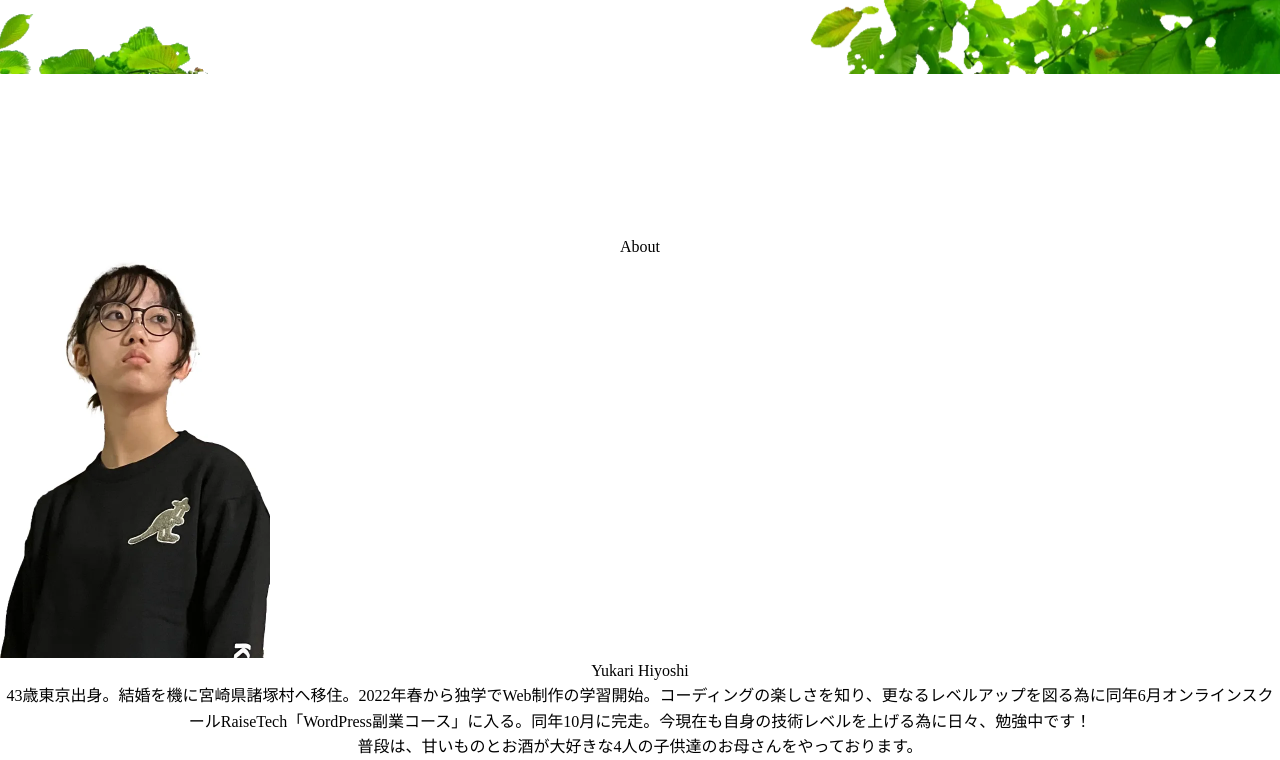
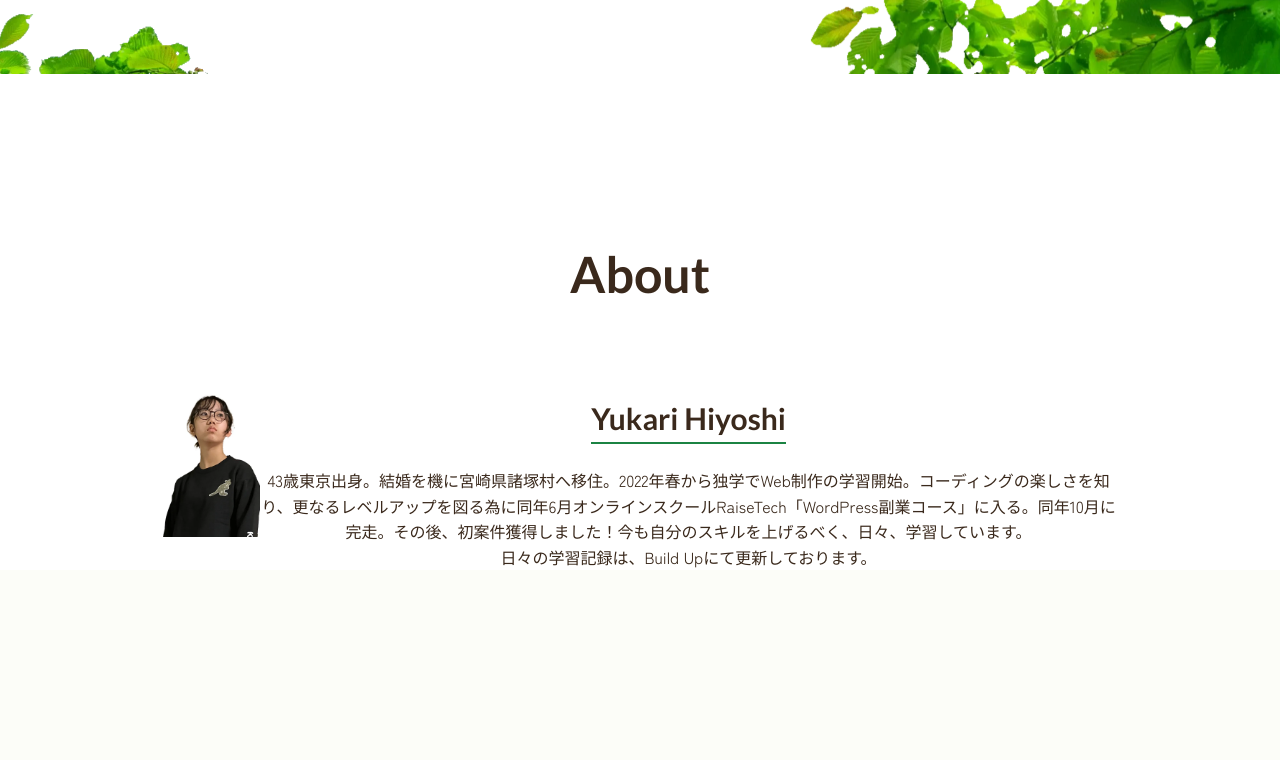
Before and after one commit to yuupiyo/MyPortfolio, a PHP site: page / in a window 1280 px wide; the page is wider, and only the part inside the window is pictured. Shown: the part 726-1486 px from the top of that part. After the commit the page ends 1294 px from the top of that part, so only its background shows below. Run offline with PHP 8.4, Linux system fonts and the light colour scheme.

Commit message:
About部分のスタイリングpc版

```diff
--- a/css/style.css
+++ b/css/style.css
@@ -49,6 +49,10 @@ img {
   color: #FFFFFF;
 }
 
+.c-font-size {
+  font-size: 1rem;
+}
+
 .c-background--glass {
   background: rgba(255, 255, 255, 0.3);
   -webkit-backdrop-filter: blur(20px);
@@ -67,8 +71,25 @@ img {
   right: -23.625rem;
 }
 
+.c-inner {
+  width: clamp(20.438rem, 4.2rem + 69.28vw, 59.625rem);
+  margin: 0 auto;
+}
+
 .c-title__h1 {
   font-size: 6.25rem;
+}
+.c-title__h2 {
+  font-size: 3.125rem;
+  margin-bottom: 5rem;
+}
+.c-title__h3, .c-title__h3--about {
+  font-size: 1.875rem;
+}
+.c-title__h3--about {
+  display: inline-block;
+  margin-bottom: 1.5rem;
+  border-bottom: 2px solid #1B8343;
 }
 
 .p-header {
@@ -78,7 +99,7 @@ img {
   z-index: 1;
 }
 
-.p-main {
+.l-main {
   padding-top: 10rem;
 }
 
--- a/index.html
+++ b/index.html
@@ -37,11 +37,11 @@
     </picture>
   </div>
 
-  <main class="p-main">
-    <div class="">
+  <main class="l-main">
+    <div class="c-inner">
       <section id="about">
-        <h2>About</h2>
-        <ul>
+        <h2 class="c-font-family__en c-font-color__brown c-title__h2">About</h2>
+        <ul class="c-flex">
           <li>
             <picture>
               <source srcset="./images/myphoto.webp" type="image/webp">
@@ -49,9 +49,9 @@
             </picture>
           </li>
           <li>
-            <h3>Yukari Hiyoshi</h3>
-            <p>43歳東京出身。結婚を機に宮崎県諸塚村へ移住。2022年春から独学でWeb制作の学習開始。コーディングの楽しさを知り、更なるレベルアップを図る為に同年6月オンラインスクールRaiseTech「WordPress副業コース」に入る。同年10月に完走。今現在も自身の技術レベルを上げる為に日々、勉強中です！</p>
-            <p>普段は、甘いものとお酒が大好きな4人の子供達のお母さんをやっております。</p>
+            <h3 class="c-font-family__en c-font-color__brown c-title__h3--about">Yukari Hiyoshi</h3>
+            <p class="c-font-family__ja c-font-color__brown c-font-size">43歳東京出身。結婚を機に宮崎県諸塚村へ移住。2022年春から独学でWeb制作の学習開始。コーディングの楽しさを知り、更なるレベルアップを図る為に同年6月オンラインスクールRaiseTech「WordPress副業コース」に入る。同年10月に完走。その後、初案件獲得しました！今も自分のスキルを上げるべく、日々、学習しています。</p>
+            <p class="c-font-family__ja c-font-color__brown c-font-size">日々の学習記録は、<a href="https://app.build-up.info/enterprises/bEDI6AXZ/portfolio/bQO1MTMgoTd">Build Up</a>にて更新しております。</p>
           </li>
         </ul>
       </section>
--- a/scss/object/project/_main.scss
+++ b/scss/layout/_main.scss
@@ -1,5 +1,5 @@
 @use "../../foundation/global" as g;
 
-.p-main {
+.l-main {
   padding-top: g.rem(160);
 }
--- a/scss/object/component/_font.scss
+++ b/scss/object/component/_font.scss
@@ -36,3 +36,7 @@
     color: g.$color-white;
   }
 }
+
+.c-font-size {
+  font-size: g.rem(16);
+}
--- /dev/null
+++ b/scss/object/component/_inner.scss
@@ -0,0 +1,6 @@
+@use "../../foundation/global" as g;
+
+.c-inner {
+  width: clamp(20.438rem, 4.2rem + 69.28vw, 59.625rem);
+  margin: 0 auto;
+}
--- a/scss/object/component/_title.scss
+++ b/scss/object/component/_title.scss
@@ -4,4 +4,17 @@
   &__h1 {
     font-size: g.rem(100);
   }
+  &__h2 {
+    font-size: g.rem(50);
+    margin-bottom: g.rem(80);
+  }
+  &__h3 {
+    font-size: g.rem(30);
+    &--about {
+      @extend .c-title__h3;
+      display: inline-block;
+      margin-bottom: g.rem(24);
+      border-bottom: 2px solid g.$color-green;
+    }
+  }
 }
--- a/scss/style.scss
+++ b/scss/style.scss
@@ -1,11 +1,14 @@
 @charset "UTF-8";
 
 @use "./foundation/base";
+
+@use "./layout/main";
 
 @use "./object/component/flex";
 @use "./object/component/font";
 @use "./object/component/background";
 @use "./object/component/image";
+@use "./object/component/inner";
 @use "./object/component/title";
 
 @use "./object/project/header";
```
Also changed, not shown: css/style.min.css (+1 -1 lines), 2 other files.
